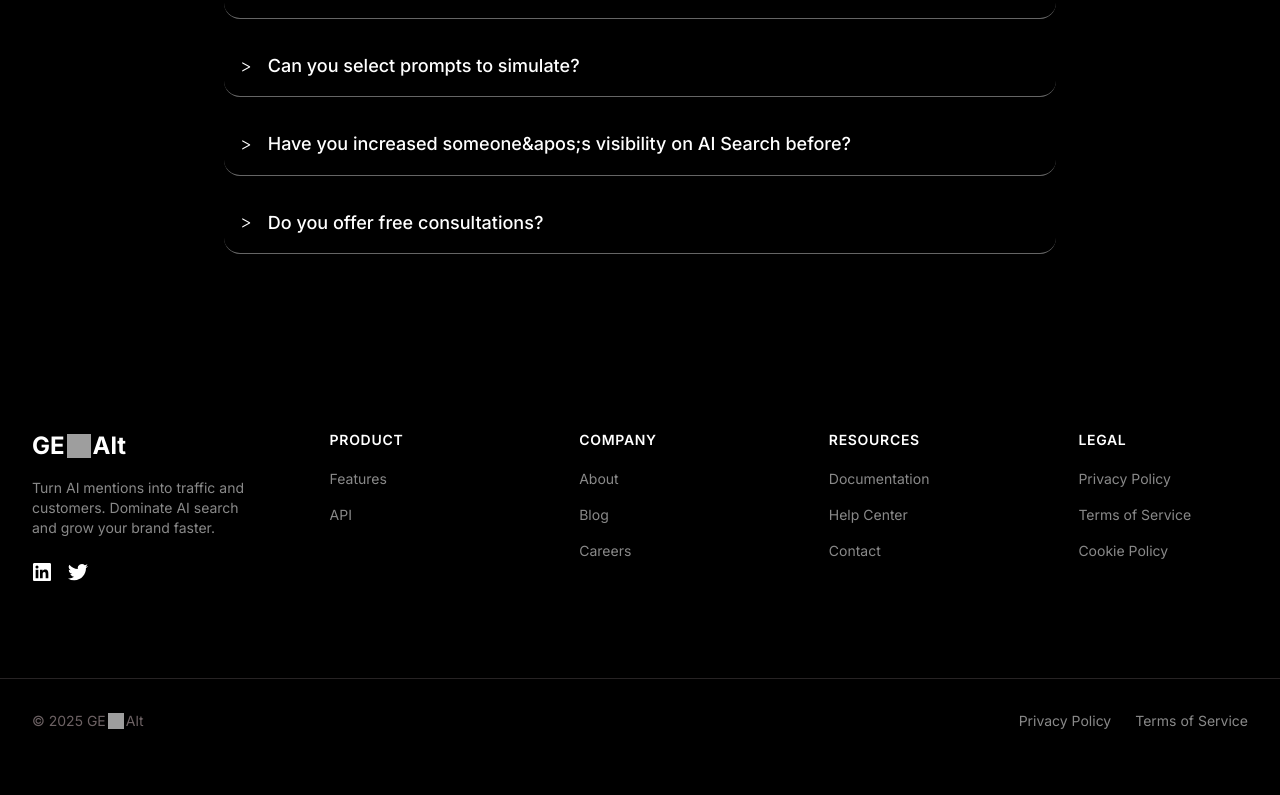
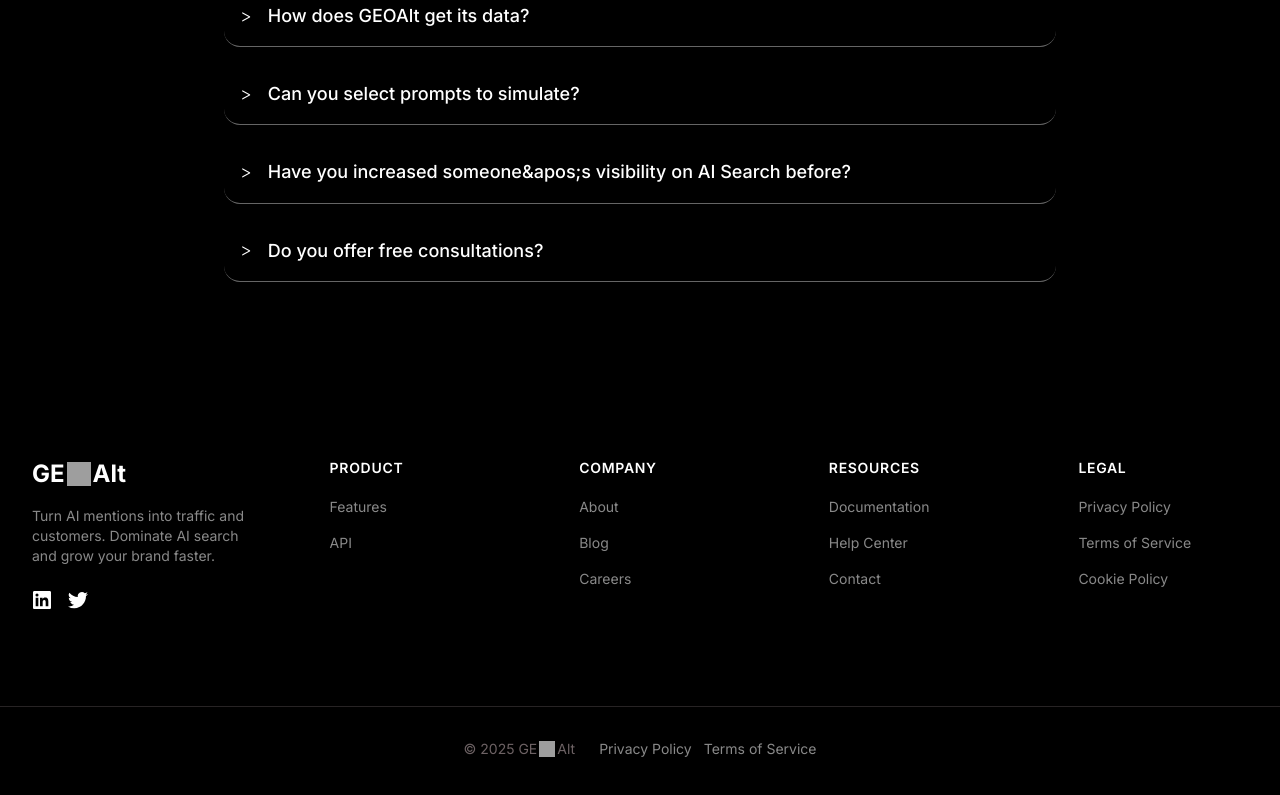
Before and after one commit to geoalt43/geoalt-website, a Next.js app: page / in a window 1280 px wide. Shown: the part 8835-9630 px from the top of the page. Built offline with nearby package versions, Linux system fonts and the light colour scheme; grey boxes are pictures that could not be loaded.

Commit message:
Refined text layout and styling in Footer and FeaturesSection for improved readability and consistency.

```diff
--- a/src/components/layout/footer.tsx
+++ b/src/components/layout/footer.tsx
@@ -147,22 +147,22 @@ export function Footer() {
       <div className="w-full h-px mt-8 sm:mt-12" style={{backgroundColor: '#272324'}}></div>
       <div className="pt-6 sm:pt-8 pb-12 sm:pb-16">
         <div className="max-w-7xl mx-auto px-4 sm:px-6 lg:px-8">
-          <div className="flex flex-col md:flex-row justify-between items-center">
+          <div className="flex flex-wrap justify-center items-center gap-4 sm:gap-6">
             <p className="text-xs sm:text-sm flex items-center" style={{color: '#6d6264'}}>
               &copy; 2025 GE<Image src="/ai-icons/openai.webp" alt="" width={14} height={14} className="mx-0.5 sm:w-4 sm:h-4 inline-block" />Alt
             </p>
-            <div className="mt-4 md:mt-0 flex flex-wrap justify-center md:justify-end gap-4 sm:gap-6">
+            <div className="flex items-center gap-1 sm:gap-3">
               <Link
                 href="/#home"
                 onClick={scrollToHero}
-                className="text-sm text-[#898989] hover:text-white transition-none"
+                className="text-sm text-[#898989] hover:text-white transition-none whitespace-nowrap"
               >
                 Privacy Policy
               </Link>
               <Link
                 href="/#home"
                 onClick={scrollToHero}
-                className="text-sm text-[#898989] hover:text-white transition-none"
+                className="text-sm text-[#898989] hover:text-white transition-none whitespace-nowrap"
               >
                 Terms of Service
               </Link>
--- a/src/components/marketing/features-section.tsx
+++ b/src/components/marketing/features-section.tsx
@@ -96,7 +96,8 @@ function FeaturesSection() {
             transition={{ duration: 0.7, ease: 'easeOut' }}
             className="text-base sm:text-lg text-[#9b9b9b] px-4 sm:px-0"
           >
-            GEOAlt offers unparalleled accuracy, real-time insights, and a commitment to data security.
+            GEOAlt offers unparalleled accuracy, real-time insights,<br />
+            and a commitment to data security.
           </motion.p>
         </motion.div>
 
--- a/src/components/pages/home-page.tsx
+++ b/src/components/pages/home-page.tsx
@@ -145,8 +145,8 @@ function EmpoweringBusinessesSection() {
             variants={headerVariants}
             className="text-base sm:text-lg text-[#9b9b9b] px-4 sm:px-0"
           >
-            GEOAlt caters to a wide range of businesses, from startups to enterprises,<br />
-            seeking to enhance their AI visibility.
+            GEOAlt caters to a wide range of businesses, from startups to<br />
+            enterprises, seeking to enhance their AI visibility.
           </motion.p>
         </motion.div>
 
```
